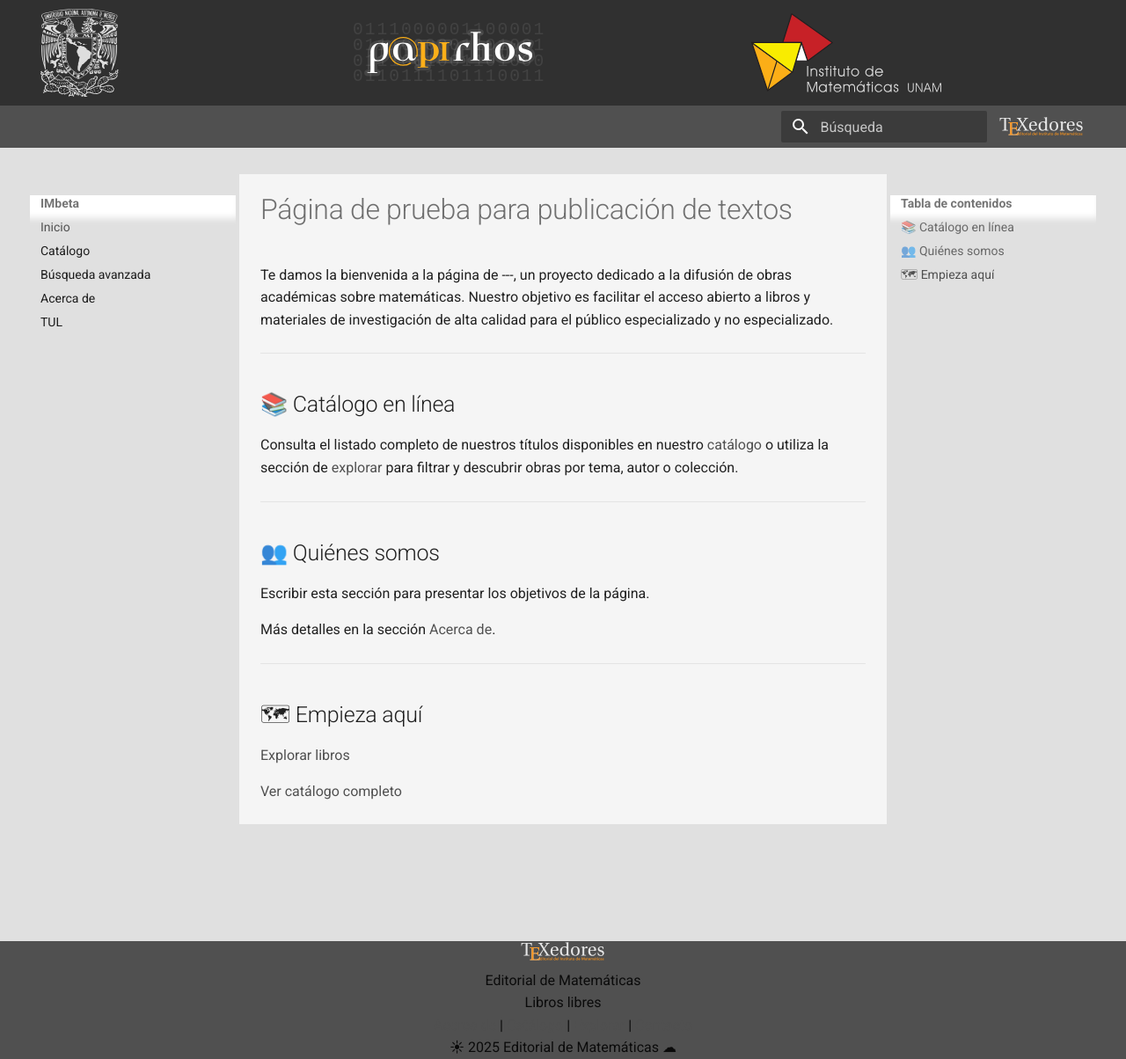
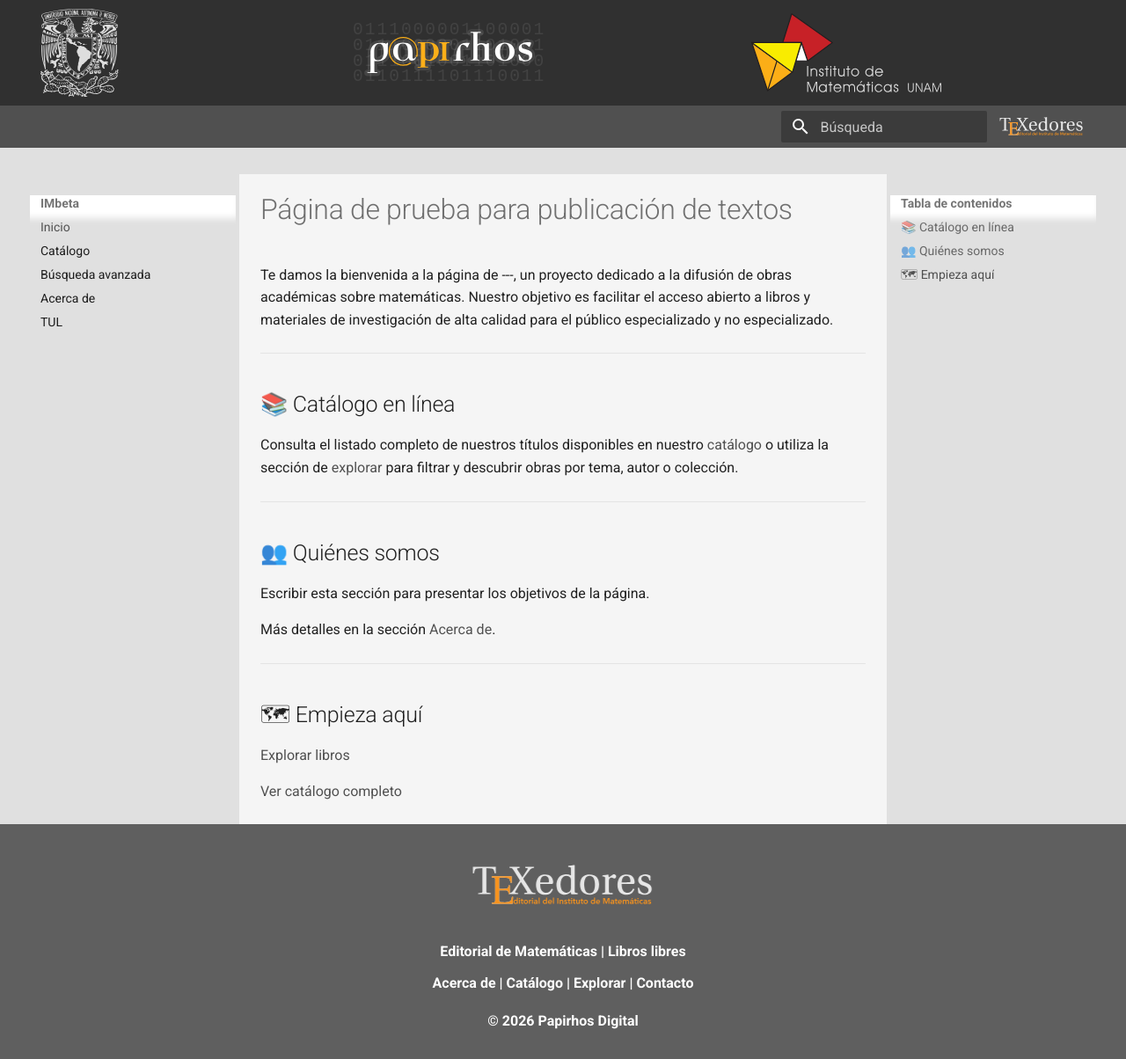
Before and after one commit to prosell-im/papirhos-digital, an MkDocs documentation site: the page built from docs/index.md, in a window 1280 px wide and 1204 px high. Shown: the whole window at 88% size. Built offline with MkDocs 1.6.1 and Material for MkDocs 9.7.7, drawn with Linux system fonts in a browser that asks for light colours.

Commit message:
Corrige footer con enlaces y año automático

```diff
--- a/docs/overrides/partials/footer.html
+++ b/docs/overrides/partials/footer.html
@@ -1,22 +1,24 @@
-{% set year = config.extra.current_year or now().year %}
+<footer class="site-footer md-typeset">
+    <div class="footer-inner">
+        <div class="footer-brand">
+            <img src="{{ 'assets/logo.svg' | url }}" alt="Logo" class="footer-logo" onerror="this.style.display='none'">
+            <div class="footer-title">Editorial de Matemáticas | Libros libres</div>
 
-<footer class = "site-footer md-typeset">
-    <div class = "footer-inner">
-        <div class = "footer-brand">
-            <img src = "{{base_url}}/assets/logo.svg" alt = "Logo" class = "footer-logo" onerror = "this.style.display='none'">
-            <div class ="footer-title">Editorial de Matemáticas</div>
-            <div class ="footer-subtitle">Libros libres</div>
+            <nav class="footer-links">
+                <a href="{{ 'acerca/' | url }}">Acerca de</a> |
+                <a href="{{ 'catalogo/' | url }}">Catálogo</a> |
+                <a href="{{ 'explorar/' | url }}">Explorar</a> |
+                <a href="mailto:librosdemate@im.unam.mx">Contacto</a>
+            </nav>
 
-        <nav class="footer-links">
-            <a href ="{{base_url}}acerca/"> Acerca de</a> |
-            <a href ="{{base_url}}catalogo/"> Catálogo</a> |
-            <a href ="{{base_url}}explorar/"> Explorar</a> |
-            <a href = "mailto:contacto@ejemplo.org">Contacto</a>
-        </nav>
-
-        <div class = "footer-meta">
-            <span> ☀ {{year}} Editorial de Matemáticas </span>
-            <span class = "dot">☁</span>
+            <div class="footer-meta">
+                <p>© <span id="footer-year"></span> Papirhos Digital</p>
+            </div>
         </div>
     </div>
+
+    <script>
+        document.getElementById("footer-year").textContent =
+            new Date().getFullYear();
+    </script>
 </footer>
--- a/docs/stylesheets/extra.css
+++ b/docs/stylesheets/extra.css
@@ -337,3 +337,89 @@
   background: #f0f0f0;
   border-color: #9e9e9e;
 }
+
+.site-footer {
+  width: 100vw;
+  margin-left: calc(50% - 50vw);
+  margin-right: calc(50% - 50vw);
+
+  background: #5f5f5f;
+  color: #ffffff;
+
+  text-align: center;
+  padding: 1.5rem 1rem 1.5rem !important;
+}
+
+.footer-inner {
+  width: 100%;
+  max-width: none;
+  margin: 0 auto;
+
+  display: flex;
+  flex-direction: column;
+  align-items: center;
+  justify-content: center;
+}
+
+.footer-brand {
+  width: 100%;
+  max-width: none;
+
+  display: flex !important;
+  flex-direction: column !important;
+  align-items: center;
+  justify-content: center;
+
+  background: transparent !important;
+  box-shadow: none !important;
+  border: none !important;
+
+  gap: 0.1rem;
+}
+
+.footer-logo {
+  display: block;
+  height: 80px !important;
+  max-width: none !important;
+  width: auto !important;
+  max-height: none !important;
+  margin: 0 auto 0.8rem auto !important;
+  transform: scale(.65);
+  transform-origin: center;
+}
+
+.footer-title,
+.footer-links,
+.footer-meta {
+  text-align: center;
+  color: #ffffff;
+}
+
+.footer-title {
+  font-weight: 700;
+  margin-top: 0.2rem;
+}
+
+
+.footer-links {
+  margin-top: 0.4rem;
+  font-weight: 600;
+}
+
+.footer-links a {
+  color: #ffffff !important;
+  text-decoration: none;
+}
+
+.footer-links a:hover {
+  text-decoration: underline;
+}
+
+.footer-meta {
+  margin-top: 0.8rem;
+  font-weight: 600;
+}
+
+.footer-meta p {
+  margin: 0;
+}
--- a/mkdocs.yml
+++ b/mkdocs.yml
@@ -15,8 +15,6 @@
 extra_css:
  - stylesheets/extra.css
  - stylesheets/media.css
-extra:
- current_year: 2025
 nav:
  - Inicio: index.md
  - Catálogo: catalogo.md
```
